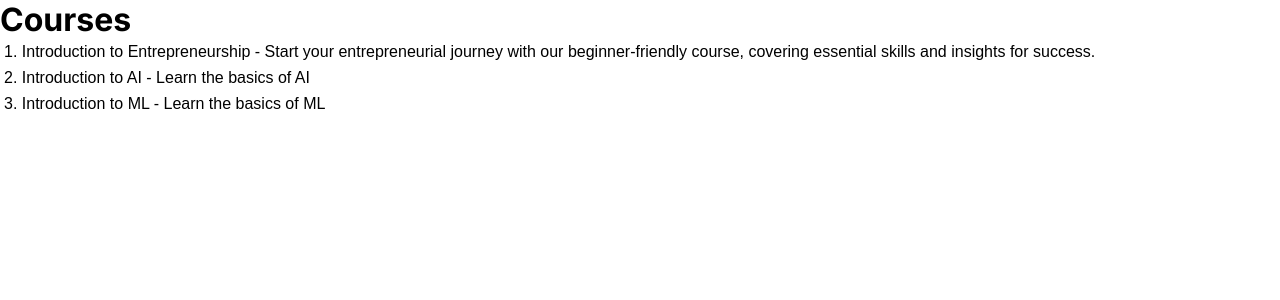
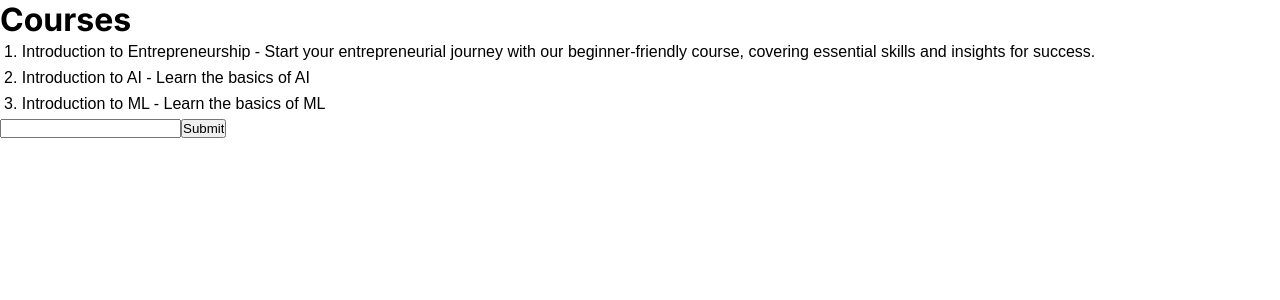
Before and after one commit to shahmeer-technyx/DET, a Next.js app: page / in a window 1280 px wide. Shown: the top 300 px of the page. Built offline with nearby package versions, Linux system fonts and the light colour scheme.

Commit message:
Added dataLayer

```diff
--- a/src/app/layout.js
+++ b/src/app/layout.js
@@ -11,7 +11,12 @@ export const metadata = {
 export default function RootLayout({ children }) {
   return (
     <html lang="en">
-      <body className={inter.className}>{children}</body>
+      <head>
+        <script>
+          window.dataLayer = window.dataLayer || [];
+        </script>
+      </head>
+        <body className={inter.className}>{children}</body>
     </html>
   );
 }
--- a/src/app/page.js
+++ b/src/app/page.js
@@ -1,13 +1,27 @@
+"use client";
 
 import CourseList from '@/components/CourseList';
 import GTM from '@/components/GTM/GTM';
 import { COURSES } from '@/data';
 
 export default function Page() {
+
+
+  const handleSubmit = (event) => {
+    event.preventDefault();
+    dataLayer.push({
+      'event': 'formSubmit',
+      'formId': 'contactForm'
+    });
+  }
   return (
     <>
       <GTM />
       <CourseList courses={COURSES} />
+      <form onSubmit={handleSubmit}>
+        <input type="text" name="name" />
+        <input type="submit" value="Submit" />
+      </form>
     </>
   )
 };
```
